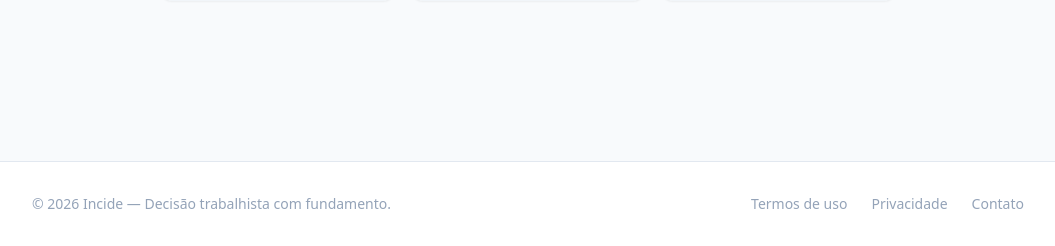
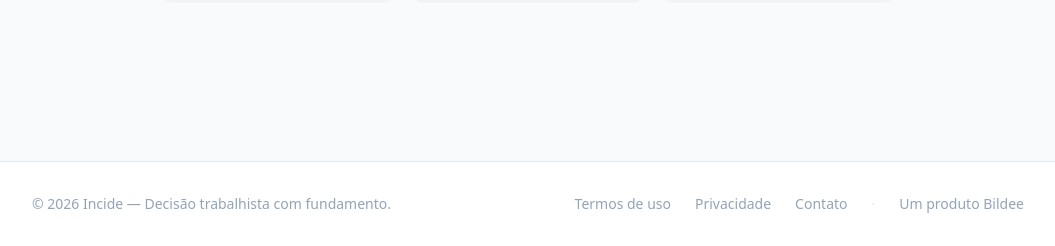
Before and after one commit to fabioGuttierrez/incide, a Django app: page /app/ in a window 1280 px wide. Shown: the part 638-884 px from the top of the page, without its empty margins (112-1167 px from the left). Run offline with Django 5.2, Linux system fonts and the light colour scheme; data that the repository does not hold is empty; some libraries are stand-ins or nearby versions.

Commit message:
feat: adiciona referência à Bildee no footer
Incide é um produto mantido pela Bildee (bildee.com.br).
Referência adicionada no footer do app e da landing page.

Co-Authored-By: Claude Sonnet 4.6 <noreply@anthropic.com>

```diff
--- a/templates/base.html
+++ b/templates/base.html
@@ -90,10 +90,12 @@
   <footer class="mt-20 border-t border-slate-200 bg-white">
     <div class="max-w-5xl mx-auto px-4 py-8 flex flex-col sm:flex-row items-center justify-between gap-4 text-sm text-slate-400">
       <span>&copy; 2026 Incide — Decisão trabalhista com fundamento.</span>
-      <div class="flex gap-6">
+      <div class="flex gap-6 items-center">
         <a href="#" class="hover:text-brand-600 transition-colors">Termos de uso</a>
         <a href="#" class="hover:text-brand-600 transition-colors">Privacidade</a>
         <a href="#" class="hover:text-brand-600 transition-colors">Contato</a>
+        <span class="text-slate-200">·</span>
+        <span>Um produto <a href="https://bildee.com.br" target="_blank" rel="noopener" class="hover:text-brand-600 transition-colors font-medium">Bildee</a></span>
       </div>
     </div>
   </footer>
--- a/templates/base_landing.html
+++ b/templates/base_landing.html
@@ -103,8 +103,10 @@
           </ul>
         </div>
       </div>
-      <div class="border-t border-slate-800 pt-6 text-sm text-center">
+      <div class="border-t border-slate-800 pt-6 text-sm text-center text-slate-400">
         &copy; 2026 Incide. Feito para o DP brasileiro.
+        <span class="mx-2">·</span>
+        Um produto <a href="https://bildee.com.br" target="_blank" rel="noopener" class="text-slate-300 hover:text-white transition-colors font-medium">Bildee</a>
       </div>
     </div>
   </footer>
```
